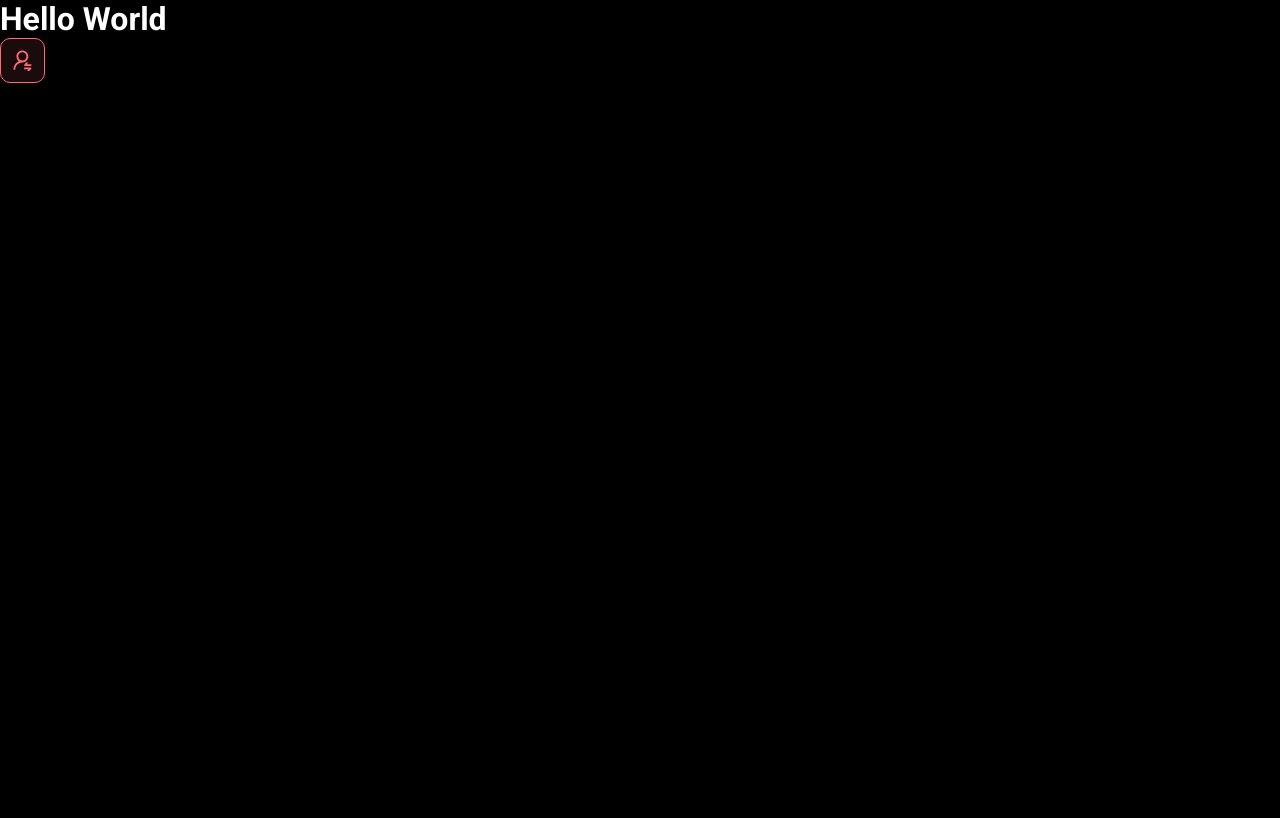
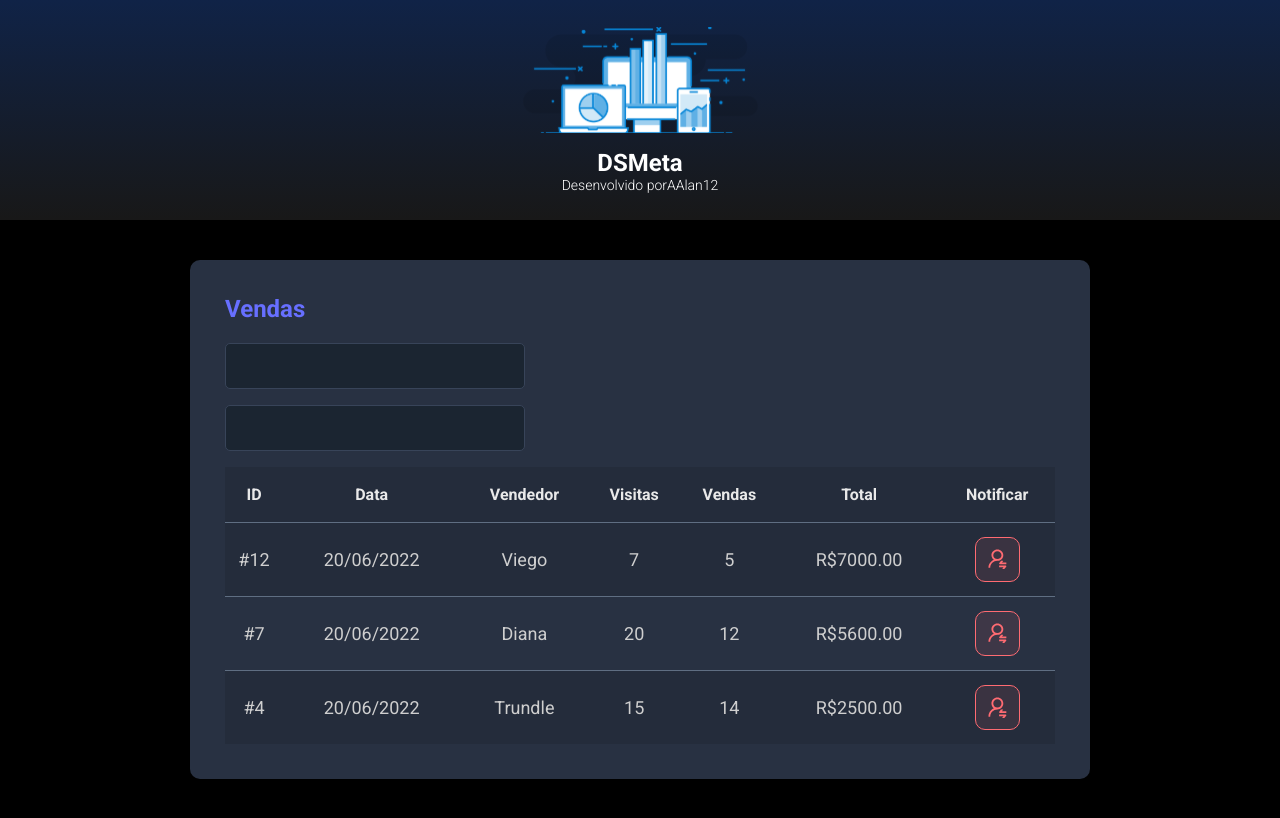
Before and after one commit to AAlan12/dsmeta, a React (Vite) app in the folder frontend/: page / in a window 1280 px wide. Built offline with nearby package versions, Linux system fonts and the light colour scheme.

Commit message:
Other components

```diff
--- a/frontend/src/App.tsx
+++ b/frontend/src/App.tsx
@@ -1,10 +1,18 @@
 import NotificationButton from "./components/NotificationButton";
+import Header from "./components/Header";
+import SalesCard from "./components/SalesCard";
 
 function App() {
   return (
     <>
-      <h1>Hello World</h1>
-      <NotificationButton />
+      <Header/>
+      <main>
+        <section id="sales">
+          <div className="dsmeta-container">
+            <SalesCard/>
+          </div>
+        </section>
+      </main>
     </>
   );
 }
--- /dev/null
+++ b/frontend/src/components/Header/index.tsx
@@ -0,0 +1,18 @@
+import logo from '../../assets/img/Logo.svg'
+import './styles.css'
+function Header() {
+  return (
+    <header>
+      <div className="dsmeta-logo-container">
+        <img src={logo} alt="DSMeta" />
+        <h1>DSMeta</h1>
+        <p>
+          Desenvolvido por
+          <a href="https://github.com/AAlan12">AAlan12</a>
+        </p>
+      </div>
+    </header>
+  )
+}
+
+export default Header;
--- /dev/null
+++ b/frontend/src/components/Header/styles.css
@@ -0,0 +1,26 @@
+header{
+    background: linear-gradient(180deg, #102347 0%, #181818 100%);
+    height: 220px;
+    display: flex;
+    align-items: center;
+    justify-content: center;
+}
+.dsmeta-logo-container{
+    display: flex;
+    flex-direction: column;
+    align-items: center;
+}
+
+.dsmeta-logo-container img{
+    width: 235px;
+}
+
+.dsmeta-logo-container h1{
+    margin-top: 15px;
+    font-size: 24px;
+}
+
+.dsmeta-logo-container p{
+    font-size: 14px;
+    font-weight: 300;
+}
--- /dev/null
+++ b/frontend/src/components/SalesCard/index.tsx
@@ -0,0 +1,75 @@
+import NotificationButton from '../NotificationButton'
+import './styles.css'
+function SalesCard() {
+    return (
+        <div className="dsmeta-card">
+        <h2 className="dsmeta-sales-title">Vendas</h2>
+        <div>
+            <div className="dsmeta-form-control-container">
+                <input className="dsmeta-form-control" type="text"/>
+            </div>
+            <div className="dsmeta-form-control-container">
+                <input className="dsmeta-form-control" type="text"/>
+            </div>
+        </div>
+        <div>
+            <table className="dsmeta-sales-table">
+                <thead>
+                    <tr>
+                        <th className="show992">ID</th>
+                        <th className="show576">Data</th>
+                        <th>Vendedor</th>
+                        <th className="show992">Visitas</th>
+                        <th className="show992">Vendas</th>
+                        <th>Total</th>
+                        <th>Notificar</th>
+                    </tr>
+                </thead>
+                <tbody>
+                    <tr>
+                        <td className="show992">#12</td>
+                        <td className="show576">20/06/2022</td>
+                        <td>Viego</td>
+                        <td className="show992">7</td>
+                        <td className="show992">5</td>
+                        <td>R$7000.00</td>
+                         <td>
+                            <div className="dsmeta-red-bnt-container">
+                                <NotificationButton/>
+                            </div>
+                           </td>
+                    </tr>
+                    <tr>
+                        <td className="show992">#7</td>
+                        <td className="show576">20/06/2022</td>
+                        <td>Diana</td>
+                        <td className="show992">20</td>
+                        <td className="show992">12</td>
+                        <td>R$5600.00</td>
+                        <td>
+                            <div className="dsmeta-red-bnt-container">
+                                <NotificationButton/>
+                            </div>
+                           </td>
+                    </tr>
+                    <tr>
+                        <td className="show992">#4</td>
+                        <td className="show576">20/06/2022</td>
+                        <td>Trundle</td>
+                        <td className="show992">15</td>
+                        <td className="show992">14</td>
+                        <td>R$2500.00</td>
+                        <td>
+                            <div className="dsmeta-red-bnt-container">
+                                <NotificationButton/>
+                            </div>
+                           </td>
+                    </tr>
+                </tbody>
+            </table>
+        </div>
+    </div>
+    )
+  }
+
+  export default SalesCard
--- /dev/null
+++ b/frontend/src/components/SalesCard/styles.css
@@ -0,0 +1,94 @@
+.dsmeta-card {
+  background-color: #283142;
+  border-radius: 10px;
+  padding: 30px 10px;
+}
+
+.dsmeta-sales-title {
+  color: #676fff;
+  font-size: 24px;
+  margin-bottom: 20px;
+}
+
+.dsmeta-form-control {
+  width: 100%;
+  height: 46px;
+  background-color: #1b2531;
+  border: 1px solid #384459;
+  border-radius: 5px;
+  color: #9aaabe;
+  padding: 0 20px;
+  font-size: 18px;
+}
+
+.dsmeta-form-control-container {
+  margin-bottom: 16px;
+  max-width: 300px;
+}
+
+.dsmeta-sales-table {
+  width: 100%;
+  border-spacing: 0;
+  border-collapse: collapse;
+}
+
+.dsmeta-sales-table thead {
+  height: 55px;
+  font-size: 16px;
+  color: #e9e9e9;
+  font-weight: 700;
+}
+
+.dsmeta-sales-table tbody {
+  font-size: 14px;
+  font-weight: 400;
+  color: #cfcfcf;
+  text-align: center;
+}
+
+.dsmeta-sales-table tbody tr {
+  height: 74px;
+  border-top: 1px solid #5f6e82;
+}
+
+.dsmeta-sales-table tr:nth-child(odd) {
+  background-color: #242c3b;
+}
+
+.dsmeta-sales-table tbody tr:hover > td {
+  background-color: #384459;
+}
+
+.dsmeta-red-bnt-container {
+  display: flex;
+  justify-content: center;
+}
+
+.show576 {
+  display: none;
+}
+
+@media (min-width: 576px) {
+  .show576 {
+    display: table-cell;
+  }
+  .dsmeta-card {
+    padding: 35px;
+  }
+  .dsmeta-sales-table tbody ty {
+    height: 55px;
+  }
+  .dsmeta-sales-table tbody {
+    font-size: 18px;
+  }
+}
+
+.show992 {
+  display: none;
+}
+
+@media (min-width: 992px) {
+  .show992 {
+    display: table-cell;
+  }
+}
--- a/frontend/src/index.css
+++ b/frontend/src/index.css
@@ -14,3 +14,11 @@
     color: unset;
     text-decoration: none;
 }
+.dsmeta-container{
+  width: 100%;
+  max-width: 900px;
+  margin: 0 auto;
+}
+#sales{
+  padding: 40px 10px;
+}
```
Also changed, not shown: frontend/src/assets/img/Logo.svg (added).
